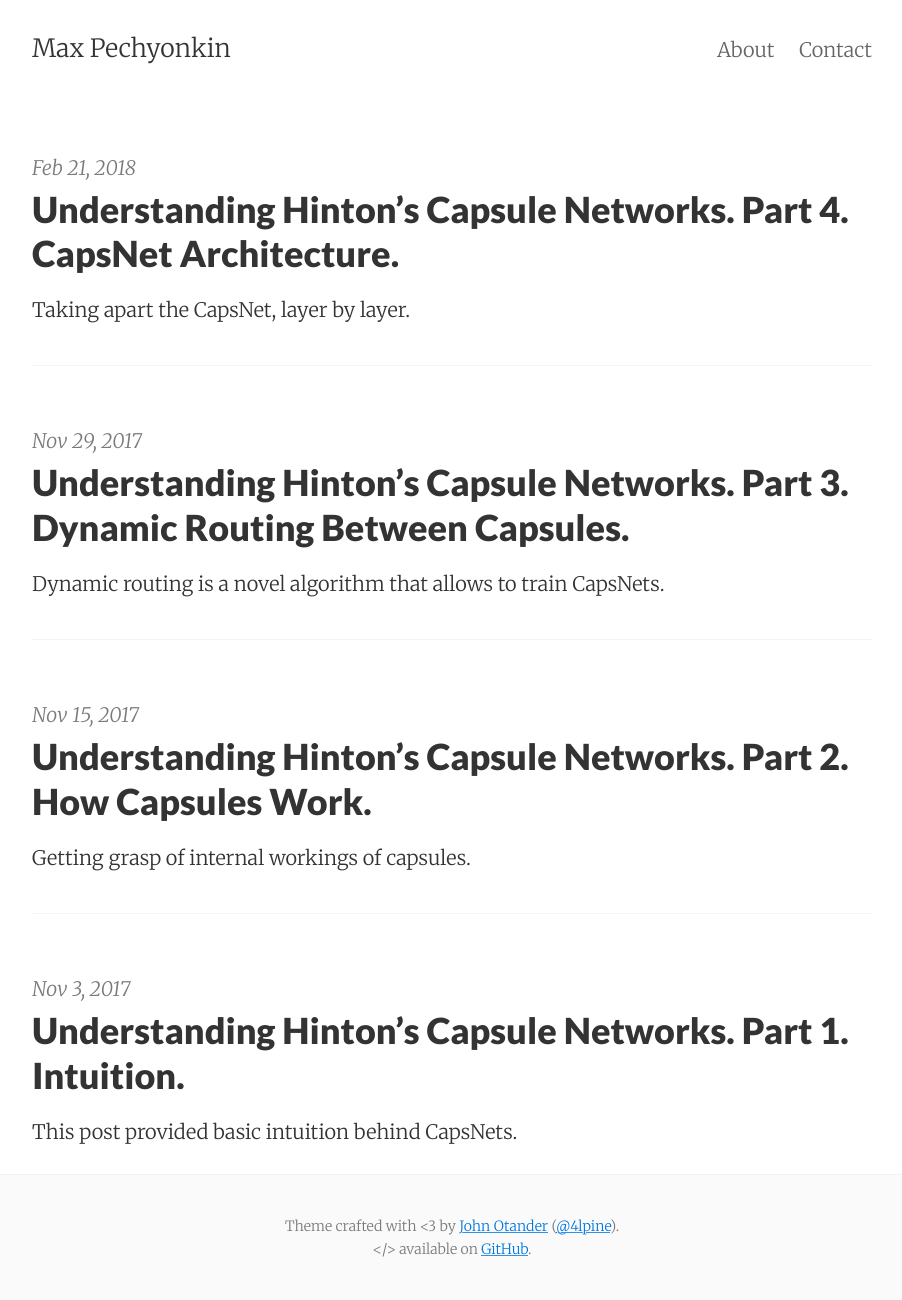
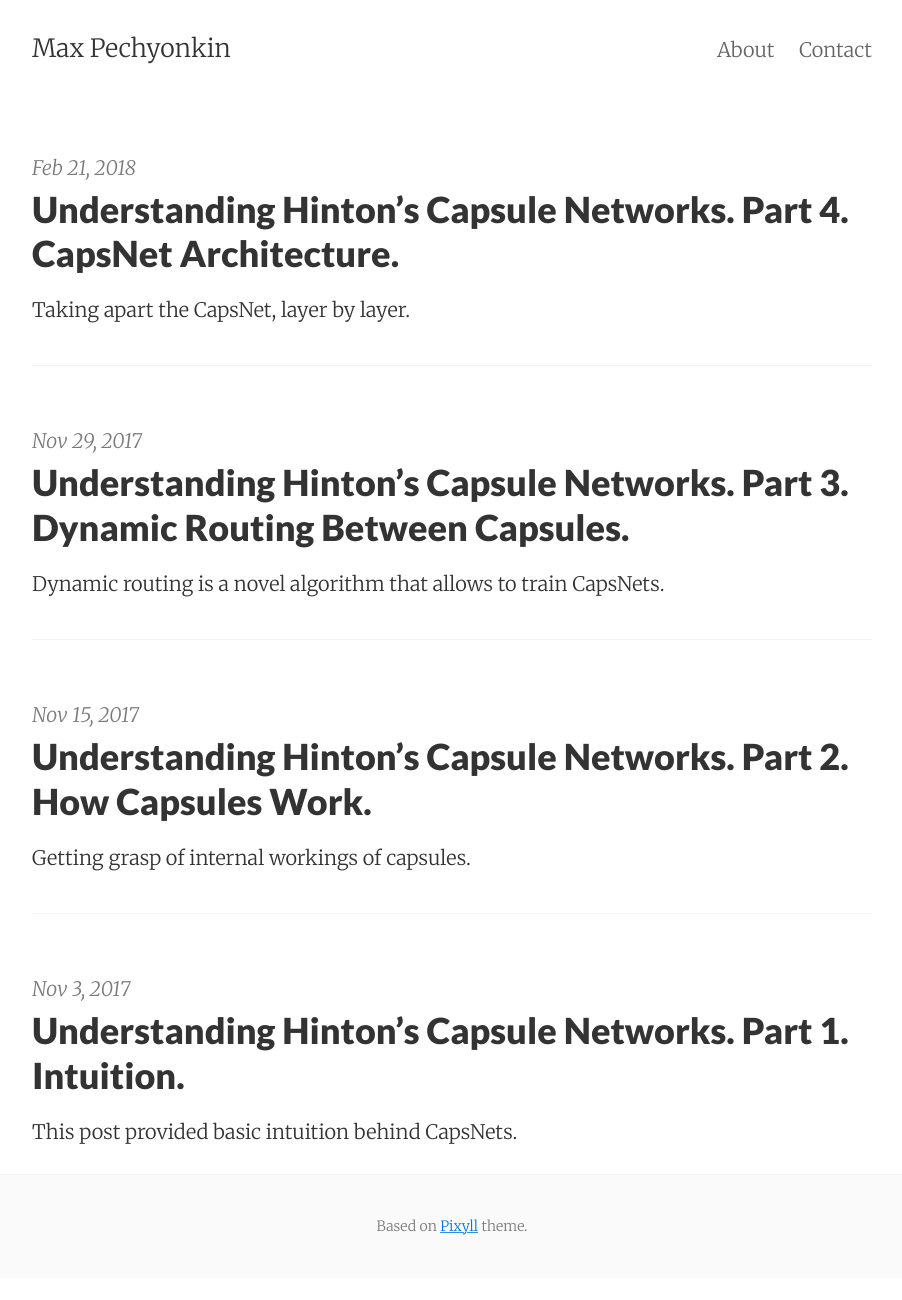
Before and after one commit to pechyonkin/pechyonkin.github.io, a Jekyll site: the page built from index.html, in a window 1280 px wide. Shown: the whole page, without its empty margins (188-1090 px from the left). Built offline with Jekyll 4.4.1, drawn with Linux system fonts in a browser that asks for light colours; the list of posts is cut into pages by our own code; after the commit the page ends 1278 px from its top, so only the background shows below that.

Commit message:
change footer

```diff
--- a/_includes/footer.html
+++ b/_includes/footer.html
@@ -1,8 +1,7 @@
 <footer class="center">
   <div class="measure">
     <small>
-      Theme crafted with &lt;3 by <a href="http://johnotander.com">John Otander</a> (<a href="https://twitter.com/4lpine">@4lpine</a>).<br>
-      &lt;/&gt; available on <a href="https://github.com/johnotander/pixyll">GitHub</a>.
+      Based on <a href="https://github.com/johnotander/pixyll">Pixyll</a> theme.
     </small>
   </div>
 </footer>
```
